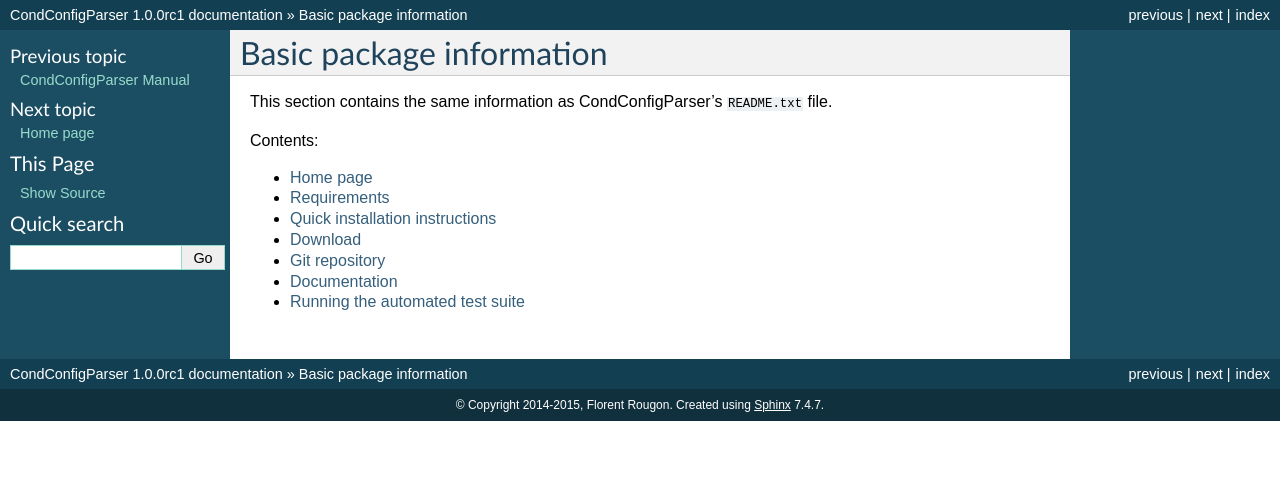
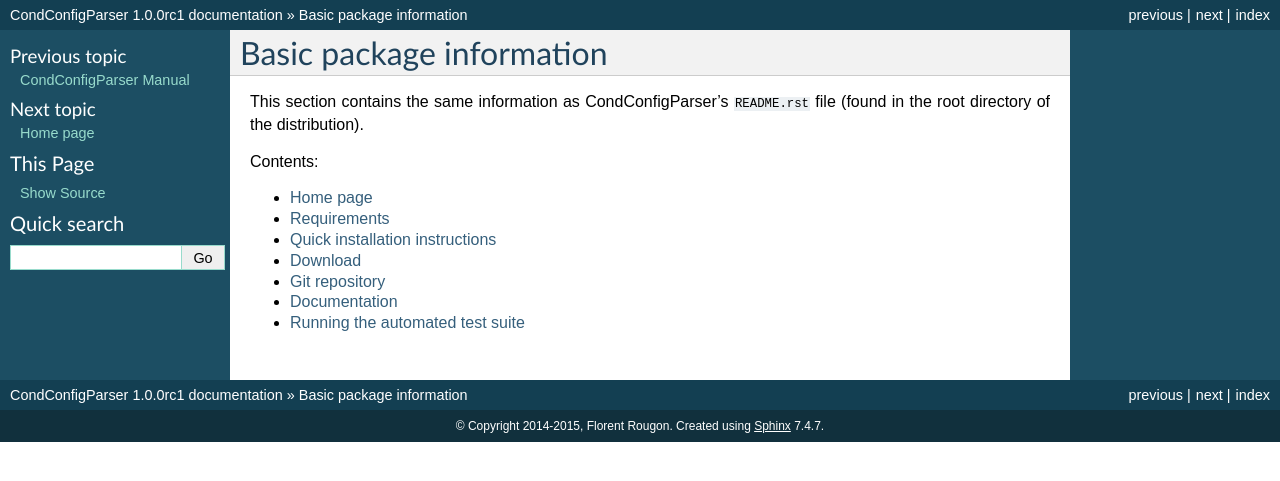
Before and after one commit to frougon/CondConfigParser, a Sphinx documentation site: the page built from doc/basic-pkg-info-toc.rst, in a window 1280 px wide. Shown: the top 481 px of the page. Built offline with Sphinx 7.4.7, drawn with Linux system fonts in a browser that asks for light colours.

Commit message:
Minor changes to doc/basic-pkg-info-toc.rst
* Most notably, replace 'README.txt' with 'README.rst' (typo).

```diff
--- a/doc/basic-pkg-info-toc.rst
+++ b/doc/basic-pkg-info-toc.rst
@@ -2,10 +2,17 @@
 =========================
 
 This section contains the same information as CondConfigParser's
-:file:`README.txt` file.
+:file:`README.rst` file (found in the root directory of the
+distribution).
 
 Contents:
 
 .. toctree::
 
    basic-pkg-info
+
+..
+  # Local Variables:
+  # coding: utf-8
+  # fill-column: 72
+  # End:
```
